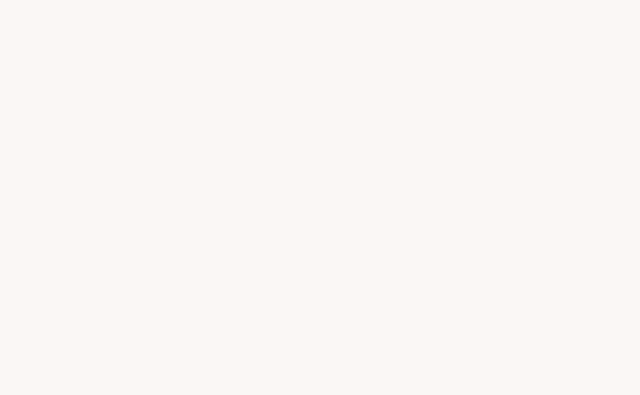
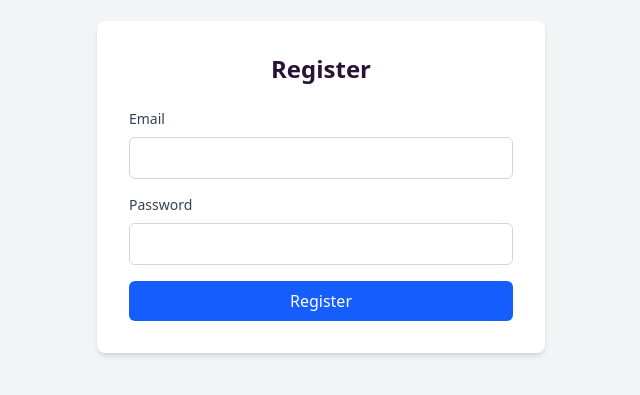
Before and after one commit to BrunoFerrucio/MeetingMind, a React (Vite) app in the folder front/: page /register in a window 1280 px wide. Before the commit this address had no page. Shown: the part 213-608 px from the top of the page, without its empty margins (319-959 px from the left). Built offline with nearby package versions, Linux system fonts and the light colour scheme.

Commit message:
Add Register component and update routing to include register route

```diff
--- a/front/src/App.tsx
+++ b/front/src/App.tsx
@@ -10,6 +10,7 @@ import RoadmapPage from './pages/roadmap'
 import PricingPage from './pages/pricing'
 import FeaturesPage from './pages/features'
 import SignInPage from './pages/user/sign-in'
+import Register from './pages/user/register'
 
 function App() {
   return (
@@ -25,6 +26,7 @@ function App() {
         <Route path="/pricing" element={<PricingPage />} />
         <Route path="/features" element={<FeaturesPage />} />
         <Route path="/sign-in" element={<SignInPage />} />
+        <Route path="/register" element={<Register />} />
       </Routes>
     </BrowserRouter>
   )
--- /dev/null
+++ b/front/src/pages/user/register.tsx
@@ -0,0 +1,20 @@
+export default function Register() {
+  return (
+    <div className="flex items-center justify-center min-h-screen bg-gray-100">
+      <div className="bg-white p-8 rounded-lg shadow-md w-full max-w-md">
+        <h2 className="text-2xl font-bold mb-6 text-center">Register</h2>
+        <form>
+          <div className="mb-4">
+            <label className="block text-sm font-medium text-gray-700 mb-2">Email</label>
+            <input type="email" className="w-full px-3 py-2 border border-gray-300 rounded-md focus:outline-none focus:ring-2 focus:ring-blue-500" required />
+          </div>
+          <div className="mb-4">
+            <label className="block text-sm font-medium text-gray-700 mb-2">Password</label>
+            <input type="password" className="w-full px-3 py-2 border border-gray-300 rounded-md focus:outline-none focus:ring-2 focus:ring-blue-500" required />
+          </div>
+          <button type="submit" className="w-full bg-blue-600 text-white px-4 py-2 rounded-md hover:bg-blue-700 transition-colors">Register</button>
+        </form>
+      </div>
+    </div>
+  );
+}
```
